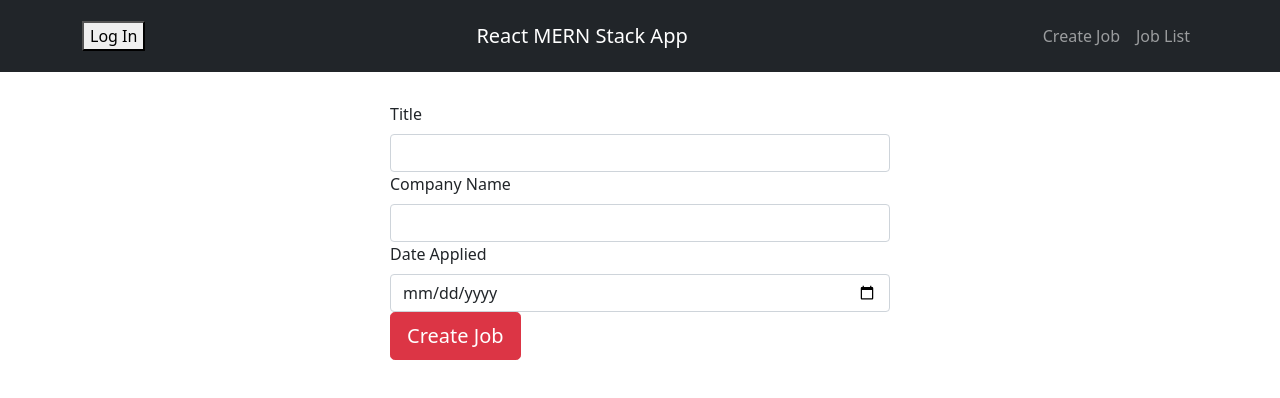
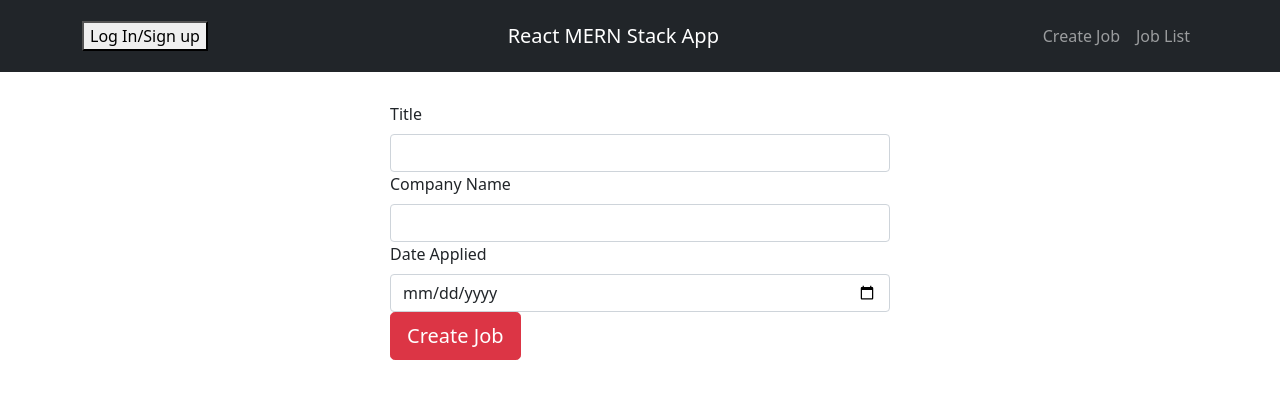
Before and after one commit to CoderBunnyS/JobTracker, a React (Create React App) app: page / in a window 1280 px wide. Shown: the top 398 px of the page. Built offline with nearby package versions, Linux system fonts and the light colour scheme; no server answers.

Commit message:
changed login button to log in/signup

```diff
--- a/src/components/partials/LoginButton.js
+++ b/src/components/partials/LoginButton.js
@@ -7,7 +7,7 @@ const LoginButton = (props) => {
     return (
         !isAuthenticated && (
             <button onClick={() => loginWithRedirect()}>
-                Log In
+                Log In/Sign up
             </button>
         )
     );
```
Also changed, not shown: src/App.js (+4 -3 lines).
